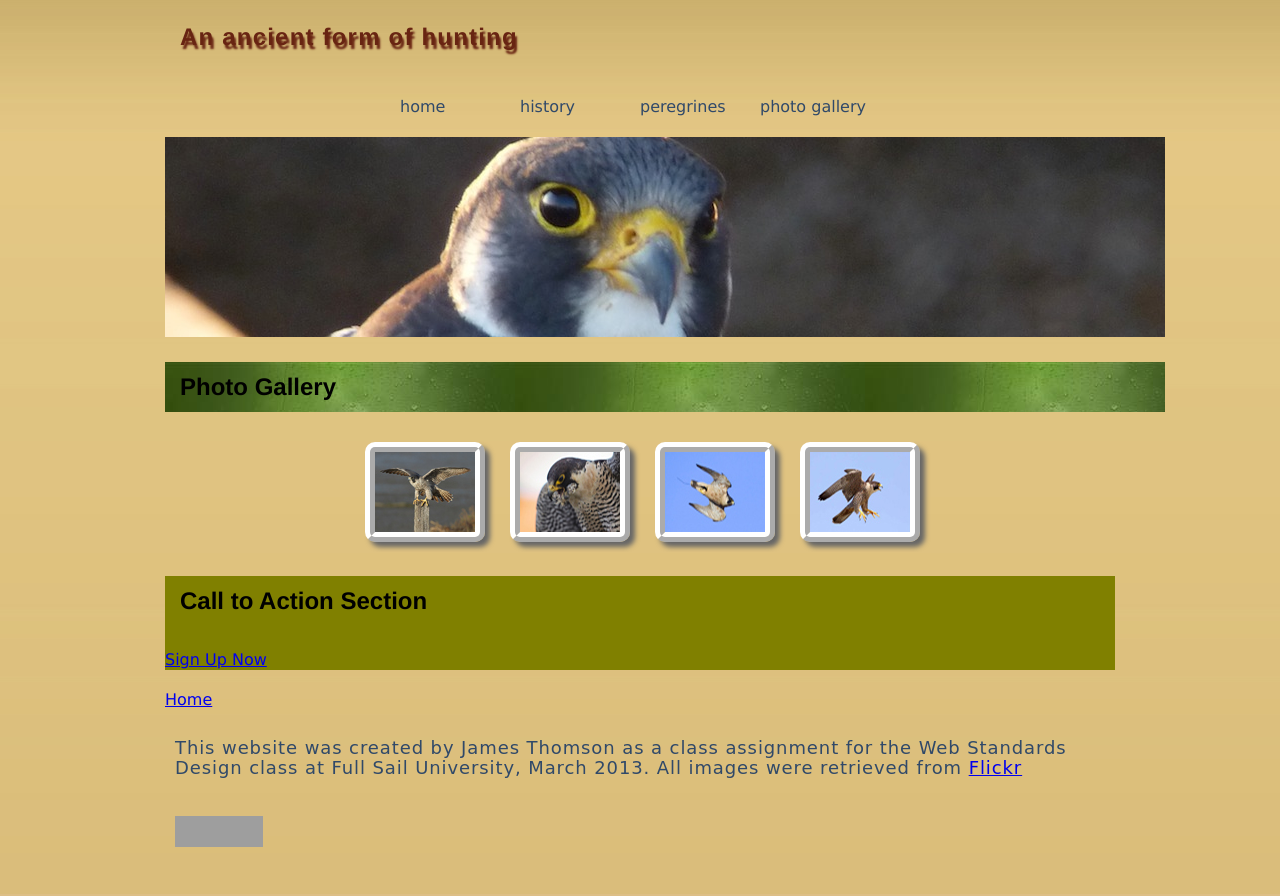
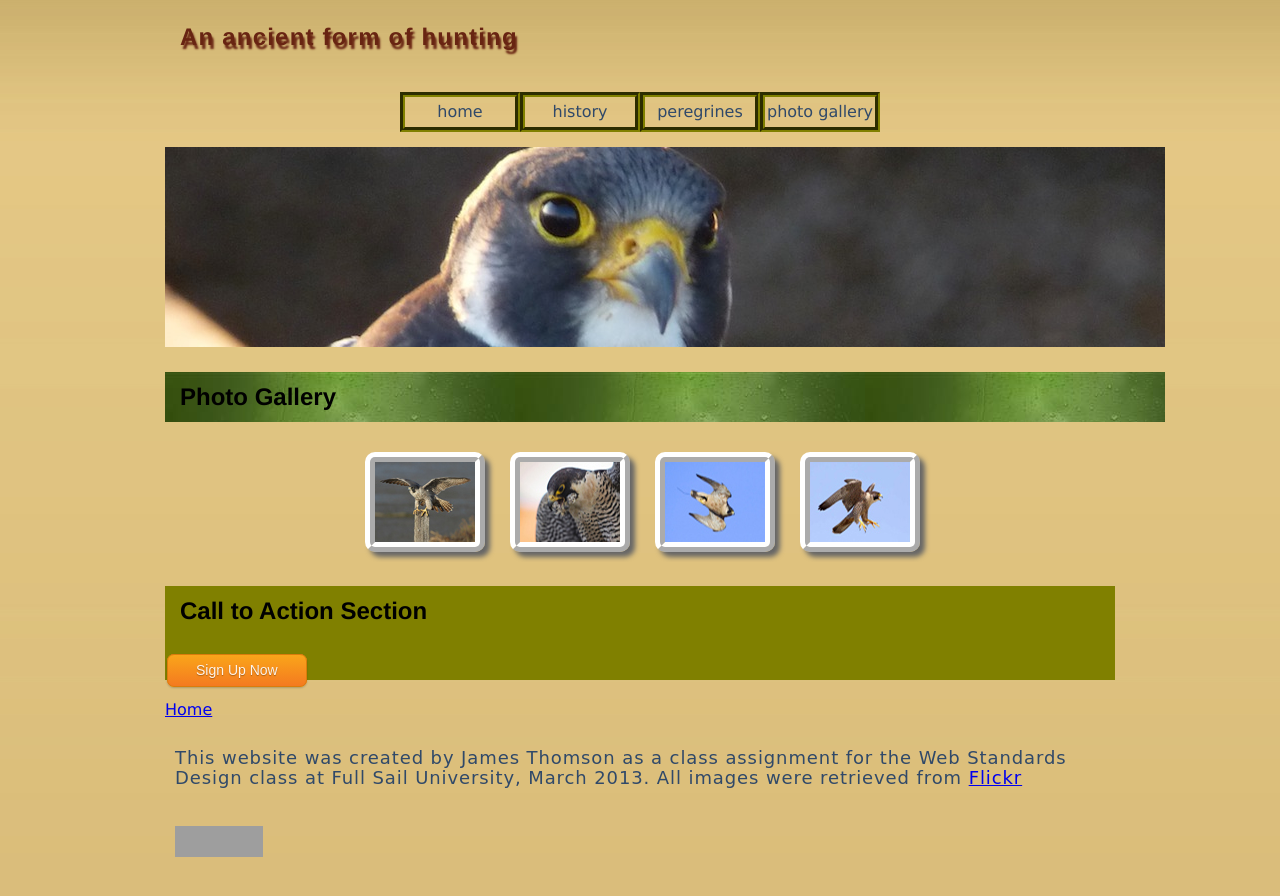
Before and after one commit to Jamthomson/falcon-site, a plain HTML site: page photogallery.html in a window 1280 px wide. Shown: the part 176-1072 px from the top of the page. Drawn offline with Linux system fonts and the light colour scheme; grey boxes are pictures that could not be loaded; a web font is replaced by a local one.

Commit message:
added nav button border

```diff
--- a/css/main.css
+++ b/css/main.css
@@ -92,7 +92,8 @@ ol img{
 	display: block;
 	height: 30px;
 	line-height: 30px;
-	text-align: left;
+	text-align: center;
+	border: 5px groove olive;
 }
 
 #navigation a:visited{
@@ -172,11 +173,10 @@ margin-bottom: 20px;
 }
 
 /* button
----------------------------------------------- */
-/*.button {
+         ---------------------------------------------- */
+.button {
 	display: inline-block;
-	zoom: 1; /* zoom and *display = ie7 hack for display:inline-block */
-	/*display: inline;
+	display: inline;
 	vertical-align: baseline;
 	margin: 0 2px;
 	outline: none;
@@ -216,23 +216,20 @@ margin-bottom: 20px;
 }
 
 /* orange */
-/*.orange {
+.orange {
 	color: #fef4e9;
 	border: solid 1px #da7c0c;
 	background: #f78d1d;
 	background: -webkit-gradient(linear, left top, left bottom, from(#faa51a), to(#f47a20));
 	background: -moz-linear-gradient(top,  #faa51a,  #f47a20);
-	filter:  progid:DXImageTransform.Microsoft.gradient(startColorstr='#faa51a', endColorstr='#f47a20');
 }
 .orange:hover {
 	background: #f47c20;
 	background: -webkit-gradient(linear, left top, left bottom, from(#f88e11), to(#f06015));
 	background: -moz-linear-gradient(top,  #f88e11,  #f06015);
-	filter:  progid:DXImageTransform.Microsoft.gradient(startColorstr='#f88e11', endColorstr='#f06015');
 }
 .orange:active {
 	color: #fcd3a5;
 	background: -webkit-gradient(linear, left top, left bottom, from(#f47a20), to(#faa51a));
 	background: -moz-linear-gradient(top,  #f47a20,  #faa51a);
-	filter:  progid:DXImageTransform.Microsoft.gradient(startColorstr='#f47a20', endColorstr='#faa51a');
-}*/
+}
```
Also changed, not shown: 1 other file.
